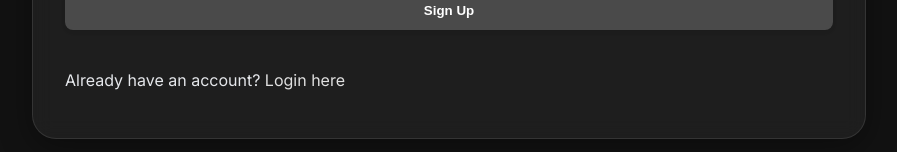
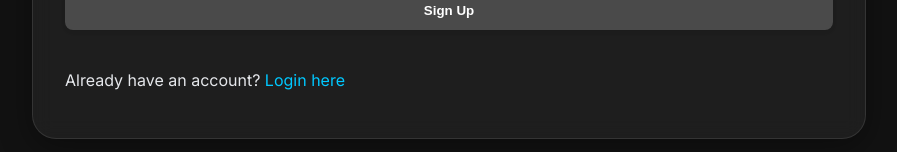
Before and after one commit to kishorekumar-R-N/Game_store, a React (Vite) app: page /signup in a window 1280 px wide. Shown: the part 1037-1189 px from the top of the page, without its empty margins (191-1088 px from the left). Built offline with nearby package versions, Linux system fonts and the light colour scheme.

Commit message:
Color changed for login

```diff
--- a/src/pages/signup.jsx
+++ b/src/pages/signup.jsx
@@ -359,7 +359,7 @@ const SignUp = () => {
             {message && <div style={{marginTop: '1rem', color: message.includes('success') ? 'lightgreen' : 'salmon'}}>{message}</div>}
           </div>
         <p style={{marginBottom: '1rem' }}>
-          Already have an account? <Link style={{marginBottom: '1rem',color: '#E0E0E0',textDecoration: 'none'}} to="/login">Login here</Link>
+          Already have an account? <Link style={{marginBottom: '1rem',color: '#00c8ffff',textDecoration: 'none'}} to="/login">Login here</Link>
         </p>
         </div>
       </div>
```
